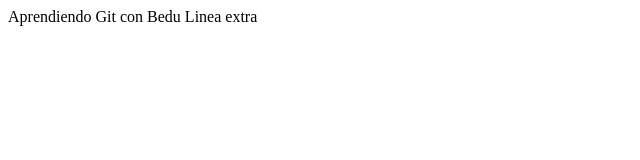
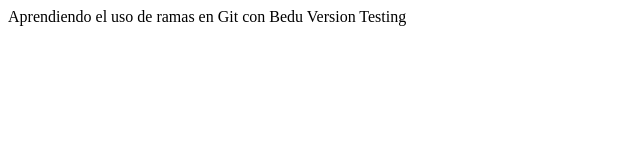
Before and after one commit to LeoMedina98/Modulo-Git, a plain HTML site: page index.html in a window 1280 px wide. Shown: the whole page, without its empty margins (0-640 px from the left). Drawn offline with Linux system fonts and the light colour scheme.

Commit message:
Trabajando en la rama de testing

```diff
--- a/index.html
+++ b/index.html
@@ -1,10 +1,10 @@
 <!DOCTYPE html>
 <html>
 	<head>
-		<title>Hola Mundo</title>
+		<title>Hola Mundo - Version Testing </title>
 	</head>
 	<body>
-		Aprendiendo Git con Bedu
-		Linea extra
+		Aprendiendo el uso de ramas en Git con Bedu
+		Version Testing
 	</body>
 </html>
```
